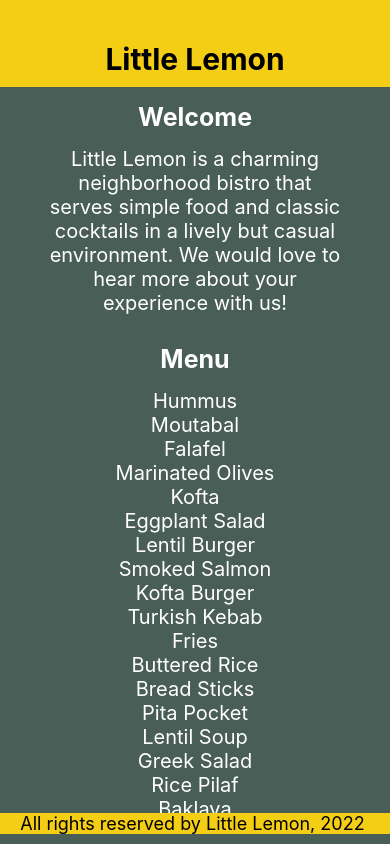
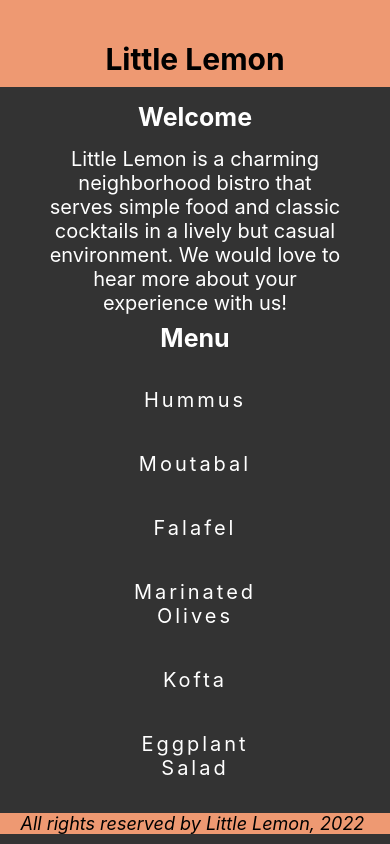
Before and after one commit to RodrigoFerretti/expo-mobile-app, a React Native app: screen / in a window 390 px wide. Built offline with nearby package versions, Linux system fonts and the light colour scheme.

Commit message:
Adding FlatList component

```diff
--- a/components/Footer.tsx
+++ b/components/Footer.tsx
@@ -12,15 +12,16 @@ export default function Footer() {
 
 const style = StyleSheet.create({
     footerView: {
-        backgroundColor: "#495E57",
+        backgroundColor: "#333333",
     },
     footerStripe: {
-        backgroundColor: "#F4CE14",
+        backgroundColor: "#EE9972",
         marginBottom: 10,
     },
     footerText: {
         fontSize: 18,
         color: "black",
         textAlign: "center",
+        fontStyle: "italic"
     },
 });
--- a/components/Header.tsx
+++ b/components/Header.tsx
@@ -12,7 +12,7 @@ const style = StyleSheet.create({
     headerView: {
         justifyContent: "flex-end",
         flex: 0.12,
-        backgroundColor: "#F4CE14",
+        backgroundColor: "#EE9972",
     },
     headerText: {
         textAlign: "center",
--- a/components/WelcomeScreen.tsx
+++ b/components/WelcomeScreen.tsx
@@ -1,9 +1,12 @@
 import * as React from "react";
-import { ScrollView, StyleSheet, Text, View } from "react-native";
+import { FlatList, StyleSheet, Text, View } from "react-native";
 import Footer from "./Footer";
 import Header from "./Header";
 
 export default function WelcomeScreen() {
+    const renderItem = ({ item }: { item: Item }) => <Item item={item} />;
+    const keyExtractor = (item: Item) => item.id;
+
     return (
         <>
             <Header></Header>
@@ -18,9 +21,13 @@ export default function WelcomeScreen() {
 
                 <View style={style.menuView}>
                     <Text style={style.textTitle}>Menu</Text>
-                    <ScrollView indicatorStyle="white" style={style.menuScroll}>
-                        <Text style={style.menuItems}>{items}</Text>
-                    </ScrollView>
+                    <FlatList
+                        data={items}
+                        renderItem={renderItem}
+                        keyExtractor={keyExtractor}
+                        indicatorStyle="white"
+                        style={style.menuScroll}
+                    ></FlatList>
                 </View>
             </View>
             <Footer></Footer>
@@ -28,13 +35,45 @@ export default function WelcomeScreen() {
     );
 }
 
-const items =
-    " Hummus \n Moutabal \n Falafel \n Marinated Olives \n Kofta \n Eggplant Salad \n Lentil Burger \n Smoked Salmon \n Kofta Burger \n Turkish Kebab \n Fries \n Buttered Rice \n Bread Sticks \n Pita Pocket \n Lentil Soup \n Greek Salad \n Rice Pilaf \n Baklava \n Tartufo \n Tiramisu \n Panna Cotta";
+const Item = ({ item }: { item: Item }) => {
+    return (
+        <View style={style.menuItemView}>
+            <Text style={style.menuItemText}>{item.name}</Text>
+        </View>
+    );
+};
+
+type Item = (typeof items)[number];
+
+const items = [
+    { name: "Hummus", id: "1A" },
+    { name: "Moutabal", id: "2B" },
+    { name: "Falafel", id: "3C" },
+    { name: "Marinated Olives", id: "4D" },
+    { name: "Kofta", id: "5E" },
+    { name: "Eggplant Salad", id: "6F" },
+    { name: "Lentil Burger", id: "7G" },
+    { name: "Smoked Salmon", id: "8H" },
+    { name: "Kofta Burger", id: "9I" },
+    { name: "Turkish Kebab", id: "10J" },
+    { name: "Fries", id: "11K" },
+    { name: "Buttered Rice", id: "12L" },
+    { name: "Bread Sticks", id: "13M" },
+    { name: "Pita Pocket", id: "14N" },
+    { name: "Lentil Soup", id: "15O" },
+    { name: "Greek Salad", id: "16Q" },
+    { name: "Rice Pilaf", id: "17R" },
+    { name: "Baklava", id: "18S" },
+    { name: "Tartufo", id: "19T" },
+    { name: "Tartufo", id: "20U" },
+    { name: "Tiramisu", id: "21V" },
+    { name: "Panna Cotta", id: "22W" },
+];
 
 const style = StyleSheet.create({
     pageView: {
         flex: 1,
-        backgroundColor: "#495E57",
+        backgroundColor: "#333333",
     },
     welcomeView: {
         alignItems: "center",
@@ -54,13 +93,21 @@ const style = StyleSheet.create({
         maxWidth: 300,
     },
     menuView: {
-        flex: 2,
+        flex: 2.2,
         alignItems: "center",
+        paddingBottom: 20,
     },
-    menuScroll: {},
-    menuItems: {
+    menuScroll: {
+        paddingHorizontal: 100,
+    },
+    menuItemView: {
+        paddingVertical: 20,
+        paddingHorizontal: 20,
+    },
+    menuItemText: {
         textAlign: "center",
         color: "white",
         fontSize: 20,
+        letterSpacing: 3,
     },
 });
```
